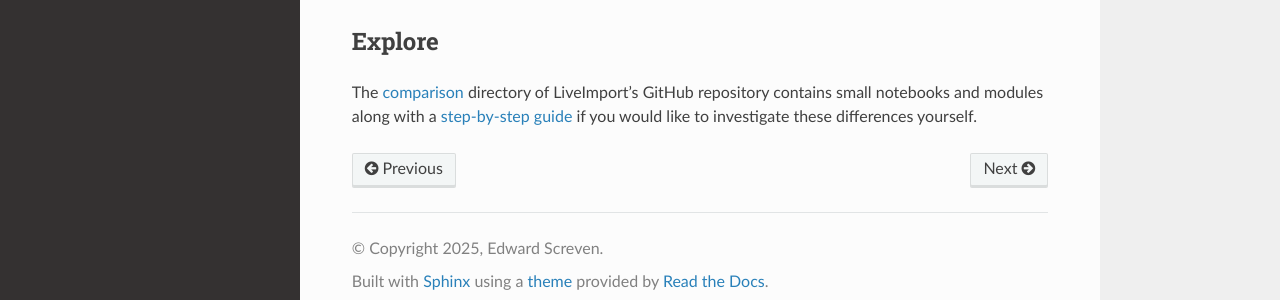
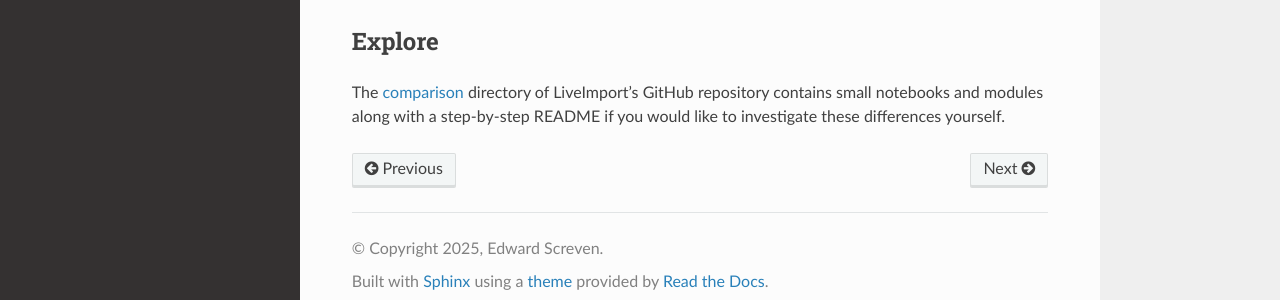
Before and after one commit to escreven/liveimport, a Sphinx documentation site: the page built from doc/comparison.rst, in a window 1280 px wide and 900 px high, scrolled down 904 px. Shown: the part 582-882 px from the top of the window. Built offline with Sphinx 7.4.7 and the Read the Docs theme 3.1.0, drawn with Linux system fonts in a browser that asks for light colours; the version number is read from the project's files by our own code.

Commit message:
Update comparison link and guide reference

```diff
--- a/doc/comparison.rst
+++ b/doc/comparison.rst
@@ -75,8 +75,7 @@
 Explore
 ~~~~~~~
 
-The `comparison <https://github.com/escreven/liveimport/comparison>`_ directory
-of LiveImport's GitHub repository contains small notebooks and modules along
-with a `step-by-step guide
-<https://github.com/escreven/liveimport/step-by-step.html>`_ if you would like
-to investigate these differences yourself.
+The `comparison <https://github.com/escreven/liveimport/tree/main/comparison>`_
+directory of LiveImport's GitHub repository contains small notebooks and
+modules along with a step-by-step README if you would like to investigate these
+differences yourself.
```
